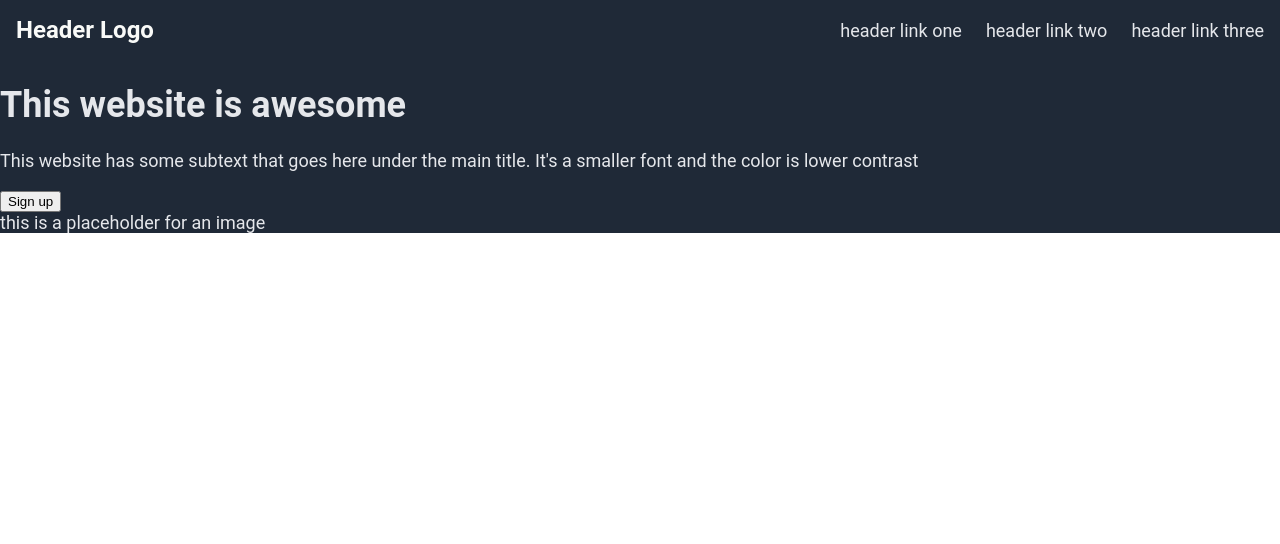
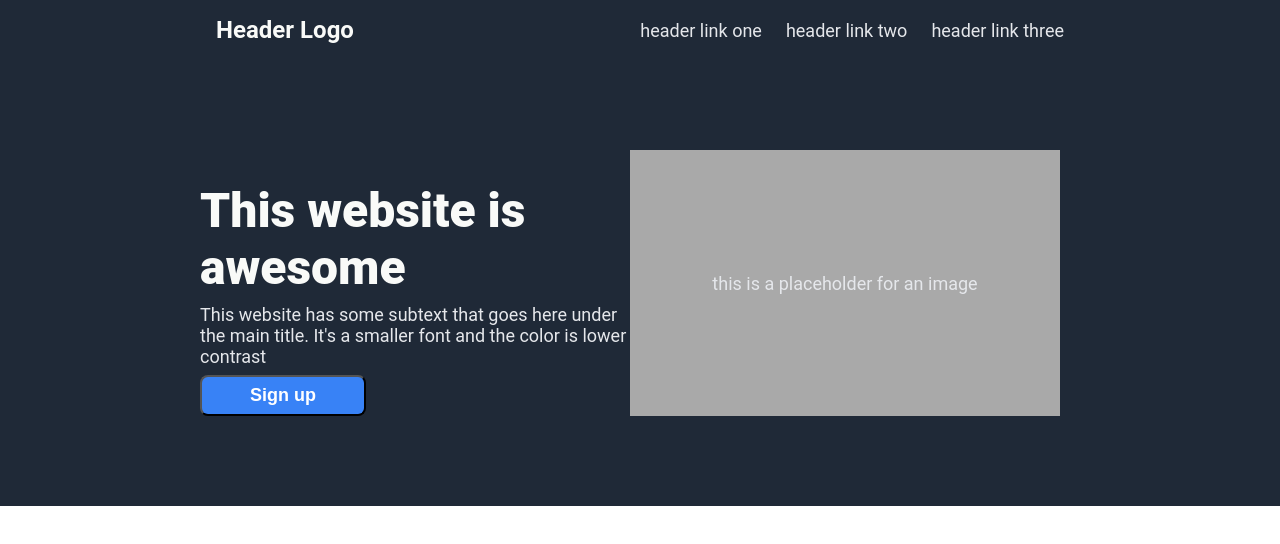
Before and after one commit to edwards955/landing-page, a plain HTML site: page index.html in a window 1280 px wide. Drawn offline with Linux system fonts and the light colour scheme.

Commit message:
Structure Hero section

```diff
--- a/index.html
+++ b/index.html
@@ -7,16 +7,17 @@
     </head>
     <body>
         <div class="hero">
-                <ul class="header">
-                    <li class="logo">Header Logo</li>
-                    <li><a href="#">header link one</a></li>
-                    <li><a href="#">header link two</a></li>
-                    <li><a href="#">header link three</a></li>
-                </ul>
-            <div class="hero-main">
+            <ul class="header spacing">
+                <li class="logo">Header Logo</li>
+                <li><a href="#">header link one</a></li>
+                <li><a href="#">header link two</a></li>
+                <li><a href="#">header link three</a></li>
+            </ul>
+            <div class="hero-main spacing">
                 <div class="left-main">
-                    <h1>This website is awesome</h1>
-                    <p>This website has some subtext that goes here under the main title. It's a smaller font and the color is lower contrast</p>
+                    <h1 class="main-text">This website is awesome</h1>
+                    <p>This website has some subtext that goes here under the main title. It's a smaller font and the color is
+                        lower contrast</p>
                     <button>Sign up</button>
                 </div>
                 <div class="right-main">
--- a/style.css
+++ b/style.css
@@ -16,11 +16,6 @@ body {
     align-items: center;
 }
 
-/* .header, .hero-main {
-    margin-left: 48px;
-    margin-right: 48px;
-} */
-
 .logo {
     font-size: 24px;
     color: #F9FAF8;
@@ -38,7 +33,50 @@ body {
     gap: 24px;
 }
 
+.hero-main {
+    display: flex;
+    padding-top: 90px;
+    padding-bottom: 90px;
+    padding-right: 20px;
+}
+
+.left-main, .right-main {
+    flex: 1;
+}
+
+.right-main {
+    display: flex;
+    justify-content: center;
+    align-items: center;
+    background-color: darkgrey;
+}
+
+.main-text {
+    font-size: 48px;
+    font-weight: 900;
+    color: #f9faf8;
+    margin-bottom: 8px;
+}
+
+.left-main p {
+    margin: 0 0 8px 0;
+}
+
 a {
     text-decoration: none;
     color: #e5e7eb;
 }
+
+button {
+    background-color: #3882f6;
+    color: white;
+    border-radius: 8px;
+    font-size: 18px;
+    padding: 8px 48px;
+    font-weight: bold;
+}
+
+.spacing {
+    margin-left: 200px;
+    margin-right: 200px;
+}
```
